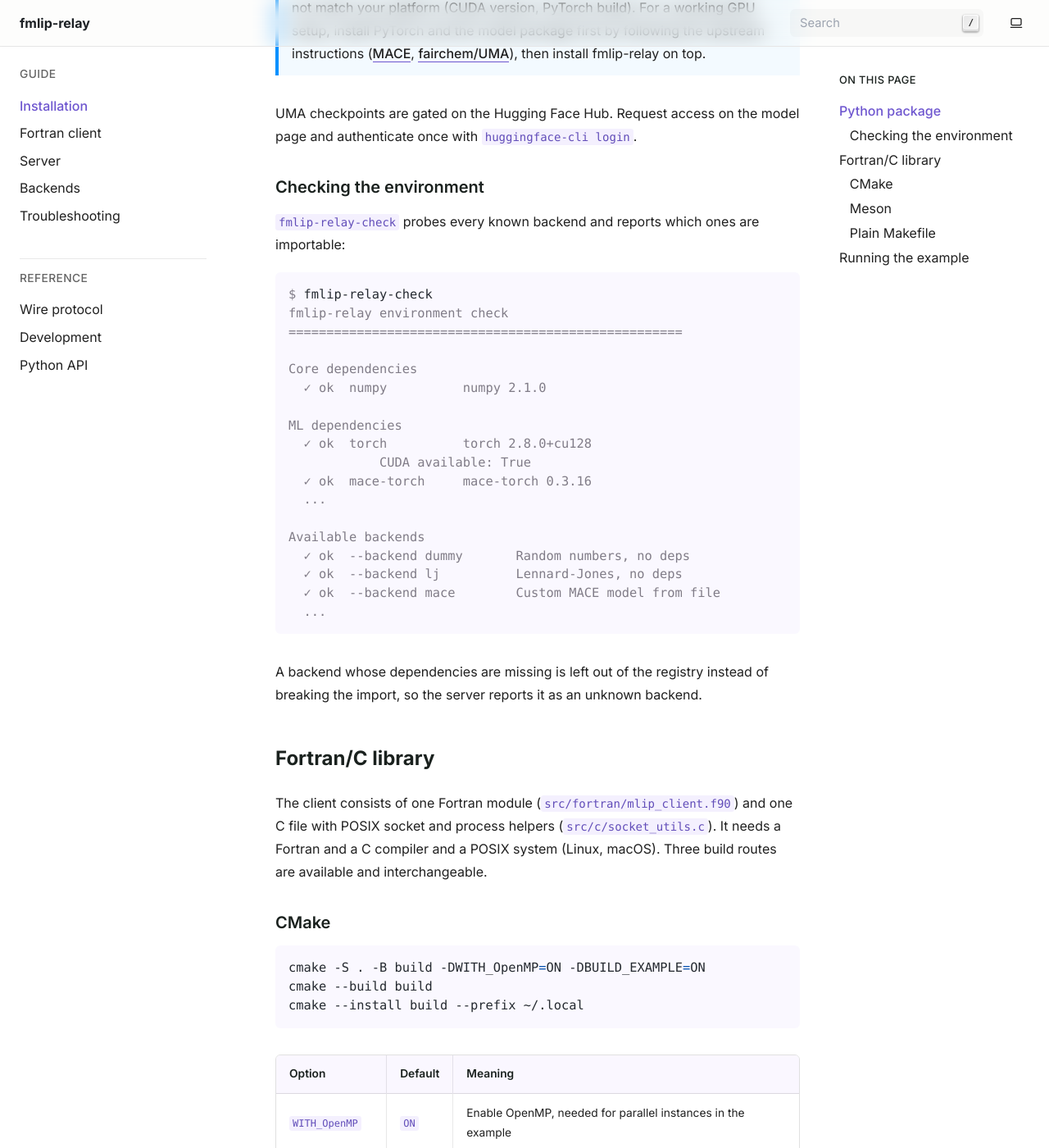
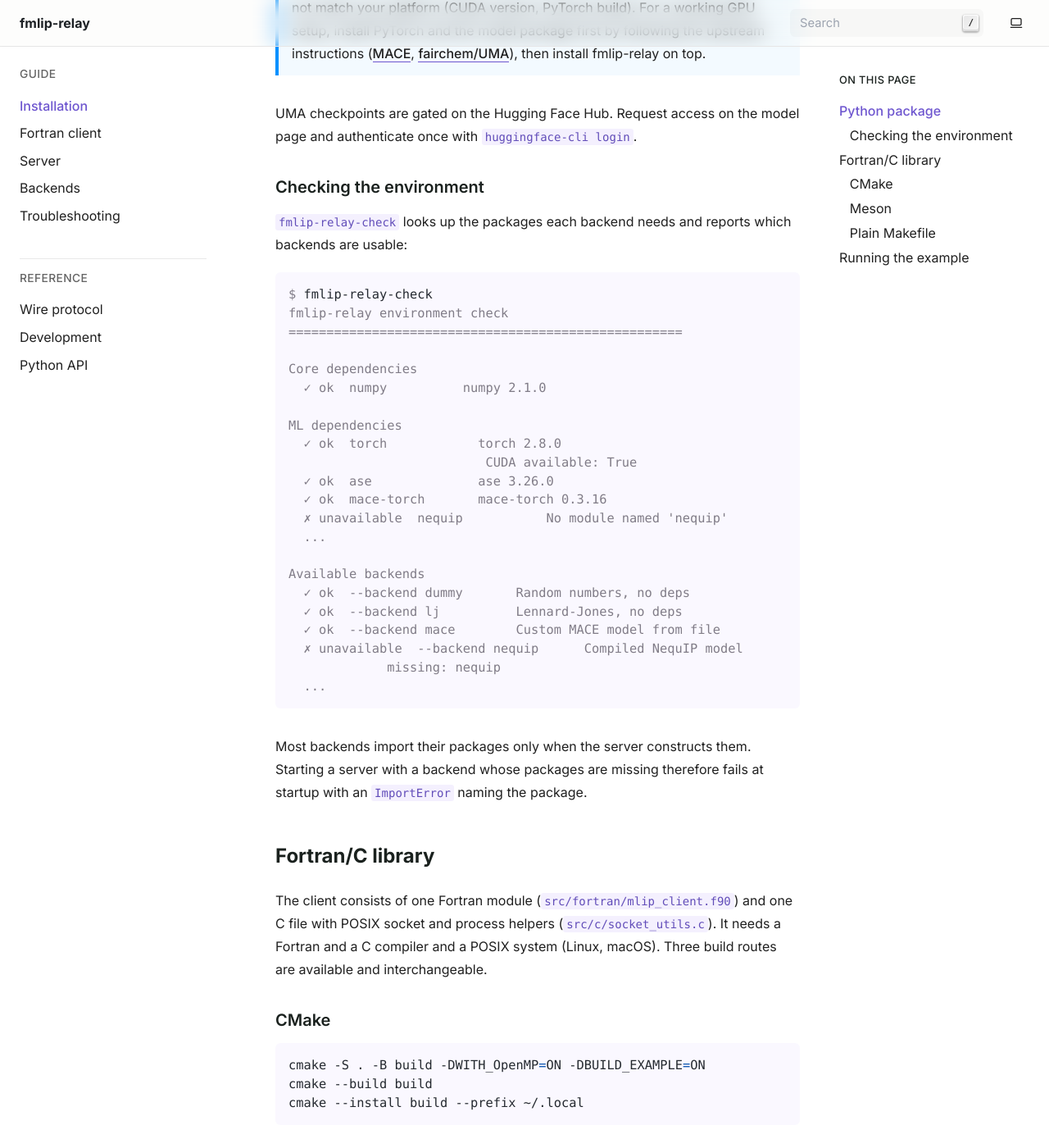
Before and after one commit to pprcht/fmlip-relay, a Sphinx documentation site: the page built from docs/installation.md, in a window 1280 px wide and 1400 px high, scrolled down 1287 px. Shown: the whole window at 82% size. Built offline with Sphinx 7.4.7, drawn with Linux system fonts in a browser that asks for light colours.

Commit message:
update dependency checker for new potentials

````diff
--- a/docs/installation.md
+++ b/docs/installation.md
@@ -40,7 +40,7 @@ Request access on the model page and authenticate once with `huggingface-cli log
 
 ### Checking the environment
 
-`fmlip-relay-check` probes every known backend and reports which ones are importable:
+`fmlip-relay-check` looks up the packages each backend needs and reports which backends are usable:
 
 ```console
 $ fmlip-relay-check
@@ -51,19 +51,24 @@ Core dependencies
   ✓ ok  numpy          numpy 2.1.0
 
 ML dependencies
-  ✓ ok  torch          torch 2.8.0+cu128
-            CUDA available: True
-  ✓ ok  mace-torch     mace-torch 0.3.16
+  ✓ ok  torch            torch 2.8.0
+                          CUDA available: True
+  ✓ ok  ase              ase 3.26.0
+  ✓ ok  mace-torch       mace-torch 0.3.16
+  ✗ unavailable  nequip           No module named 'nequip'
   ...
 
 Available backends
   ✓ ok  --backend dummy       Random numbers, no deps
   ✓ ok  --backend lj          Lennard-Jones, no deps
   ✓ ok  --backend mace        Custom MACE model from file
+  ✗ unavailable  --backend nequip      Compiled NequIP model
+             missing: nequip
   ...
 ```
 
-A backend whose dependencies are missing is left out of the registry instead of breaking the import, so the server reports it as an unknown backend.
+Most backends import their packages only when the server constructs them.
+Starting a server with a backend whose packages are missing therefore fails at startup with an `ImportError` naming the package.
 
 ## Fortran/C library
 
````
Also changed, not shown: docs/development.md (+2 -2 lines), docs/troubleshooting.md (+5 -4 lines), 1 other file.
